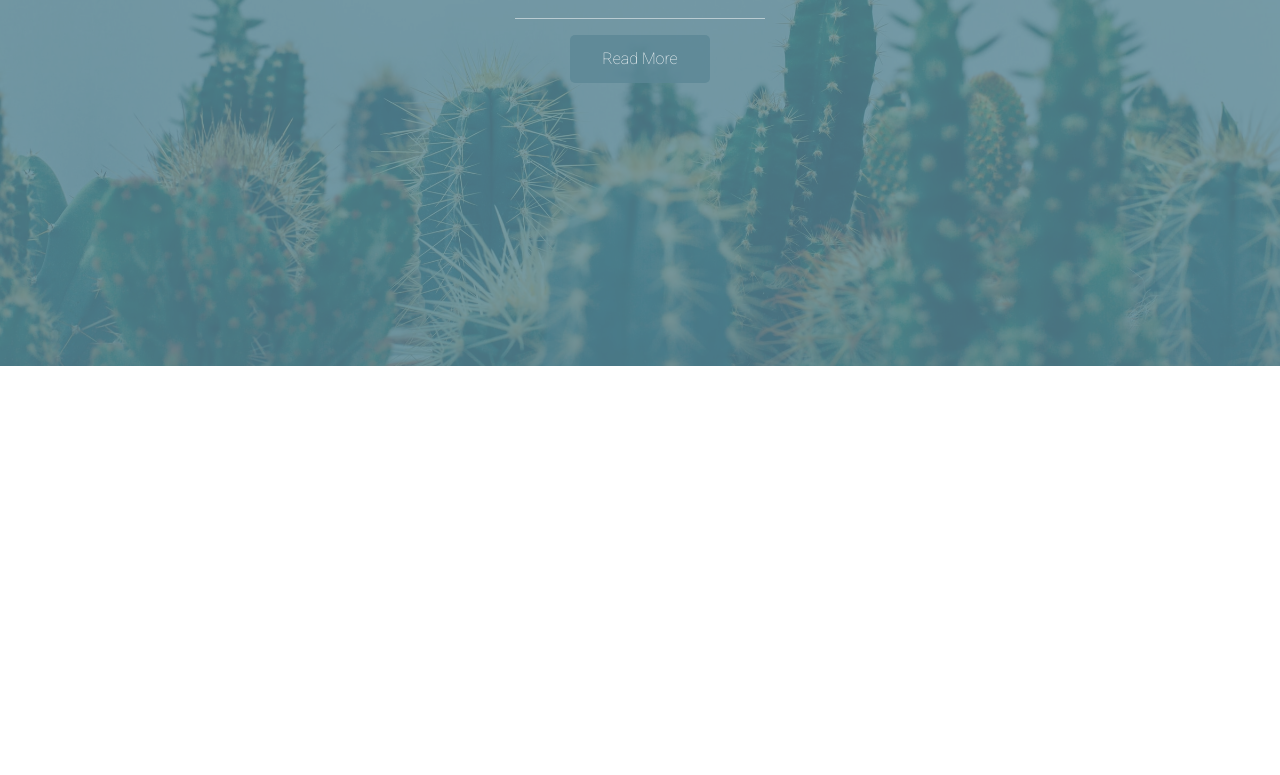
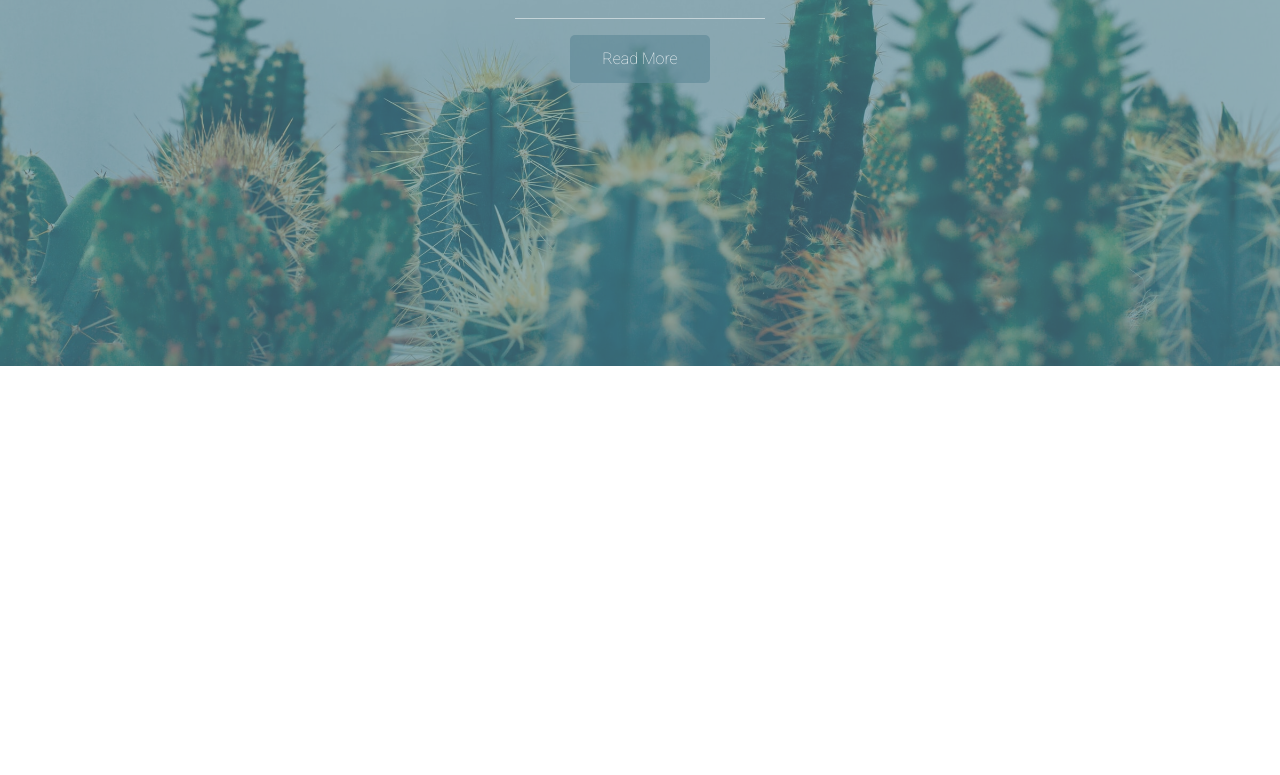
Before and after one commit to liia-ck/hamburger_menu_css, a plain HTML site: page index.html in a window 1280 px wide. Shown: the part 434-1209 px from the top of the page. Drawn offline with Linux system fonts and the light colour scheme.

Commit message:
Update style.css

```diff
--- a/style.css
+++ b/style.css
@@ -1,5 +1,5 @@
 :root {
-  --primary-color: rgba(92, 136, 150, 0.8);
+  --primary-color: rgba(92, 136, 150, 0.6);
   --primary-color-btn: rgba(50, 94, 107, 0.8);
   --secondary-color: rgba(229, 148, 0, 0.9);
   --overlay-color: rgba(24, 39, 51, 0.9);
```
